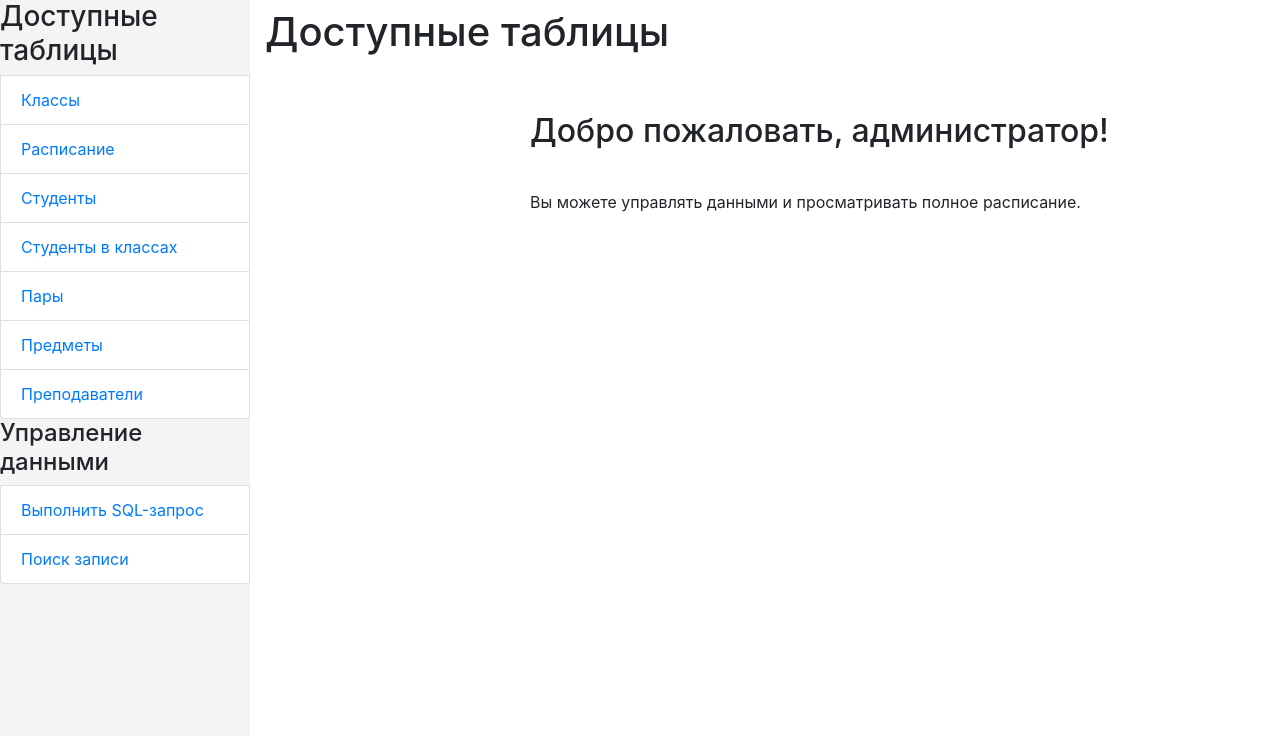
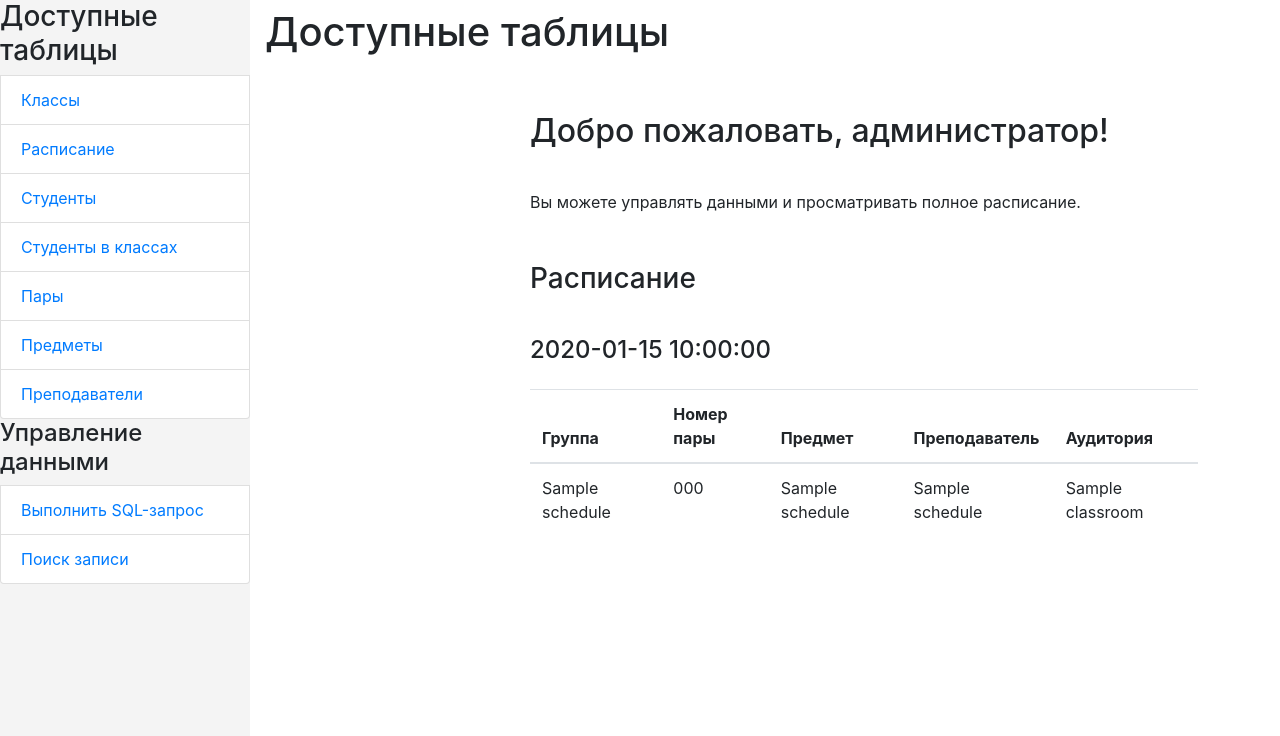
Before and after one commit to ch1ll1xxc/university_schedule, a Flask app: page / in a window 1280 px wide. Shown: the part 64-800 px from the top of the page. Run offline with Flask 3, Linux system fonts and the light colour scheme; a database or web service that is not in the repository returns one stand-in record (values such as "Sample title"); some libraries are stand-ins or nearby versions.

Commit message:
working schedule dates

```diff
--- a/app.py
+++ b/app.py
@@ -25,9 +25,33 @@ def index():
         return "Database connection failed", 500
     try:
         cur = conn.cursor()
-        cur.execute('SELECT tablename FROM pg_tables WHERE schemaname = \'public\';')
-        tables = [row[0] for row in cur.fetchall()]
-        return render_template('index.html', tables=tables)
+        query = """
+        SELECT
+            date,
+            class.name AS group_name,
+            number_pair,
+            subject.name AS subject_name,
+            teacher.full_name AS teacher_name,
+            classroom
+        FROM schedule
+        JOIN class ON schedule.class_id = class.id
+        JOIN subject ON schedule.subject_id = subject.id
+        JOIN teacher ON schedule.teacher_id = teacher.id
+        ORDER BY date, number_pair;
+        """
+        cur.execute(query)
+        rows = cur.fetchall()
+        columns = [desc[0] for desc in cur.description]
+
+        # Организуем данные по датам
+        schedule_by_date = {}
+        for row in rows:
+            date = row[0]
+            if date not in schedule_by_date:
+                schedule_by_date[date] = []
+            schedule_by_date[date].append(row[1:])  # Добавляем все данные, кроме даты
+
+        return render_template('index.html', schedule_by_date=schedule_by_date)
     finally:
         if conn is not None:
             conn.close()
--- a/templates/index.html
+++ b/templates/index.html
@@ -22,8 +22,33 @@
             </div>
         </div>
         <div class="col-md-9 content-container">
-                <h2>Добро пожаловать, администратор!</h2>
-                <p>Вы можете управлять данными и просматривать полное расписание.</p>
+            <h2>Добро пожаловать, администратор!</h2>
+            <p>Вы можете управлять данными и просматривать полное расписание.</p>
+
+            <h3>Расписание</h3>
+            {% for date, schedule in schedule_by_date.items() %}
+                <h4>{{ date }}</h4>
+                <table class="table">
+                    <thead>
+                        <tr>
+                            <th>Группа</th>
+                            <th>Номер пары</th>
+                            <th>Предмет</th>
+                            <th>Преподаватель</th>
+                            <th>Аудитория</th>
+                        </tr>
+                    </thead>
+                    <tbody>
+                        {% for row in schedule %}
+                            <tr>
+                                {% for cell in row %}
+                                    <td>{{ cell }}</td>
+                                {% endfor %}
+                            </tr>
+                        {% endfor %}
+                    </tbody>
+                </table>
+            {% endfor %}
         </div>
     </div>
 </div>
```
